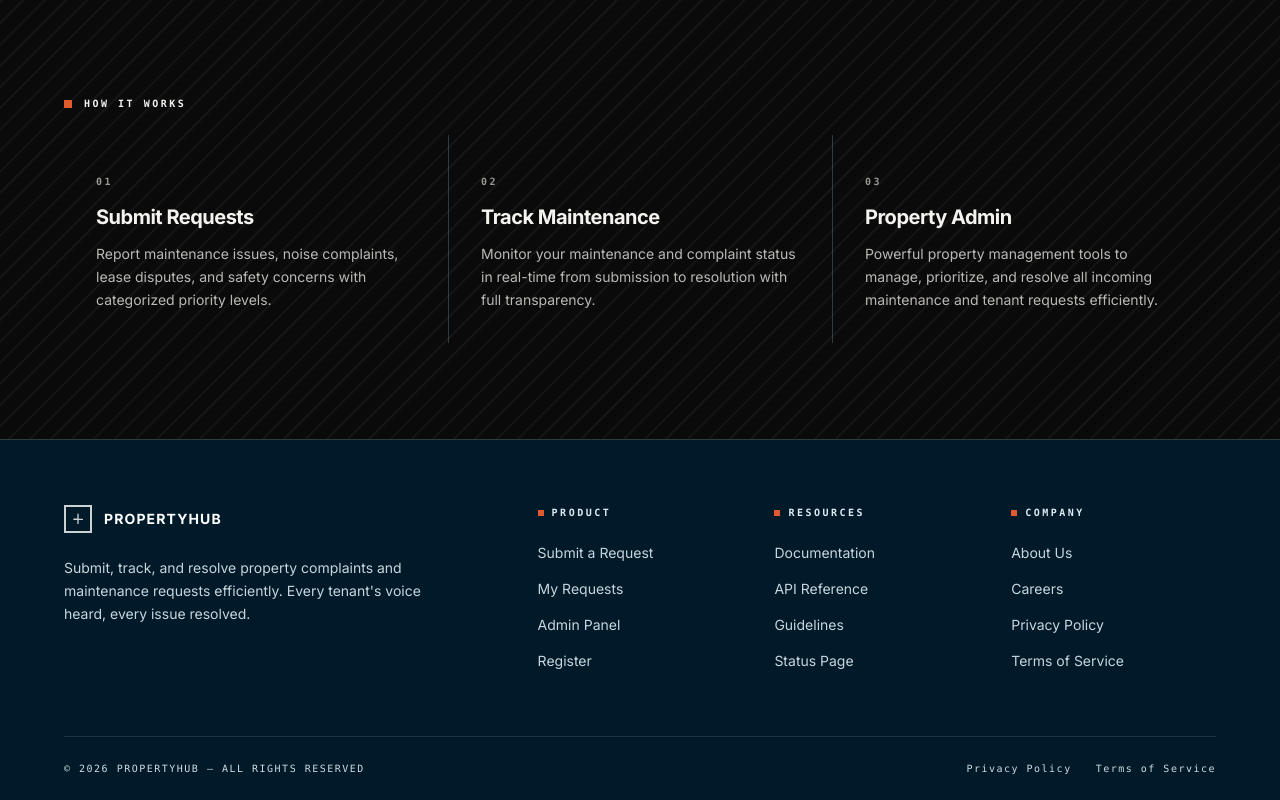
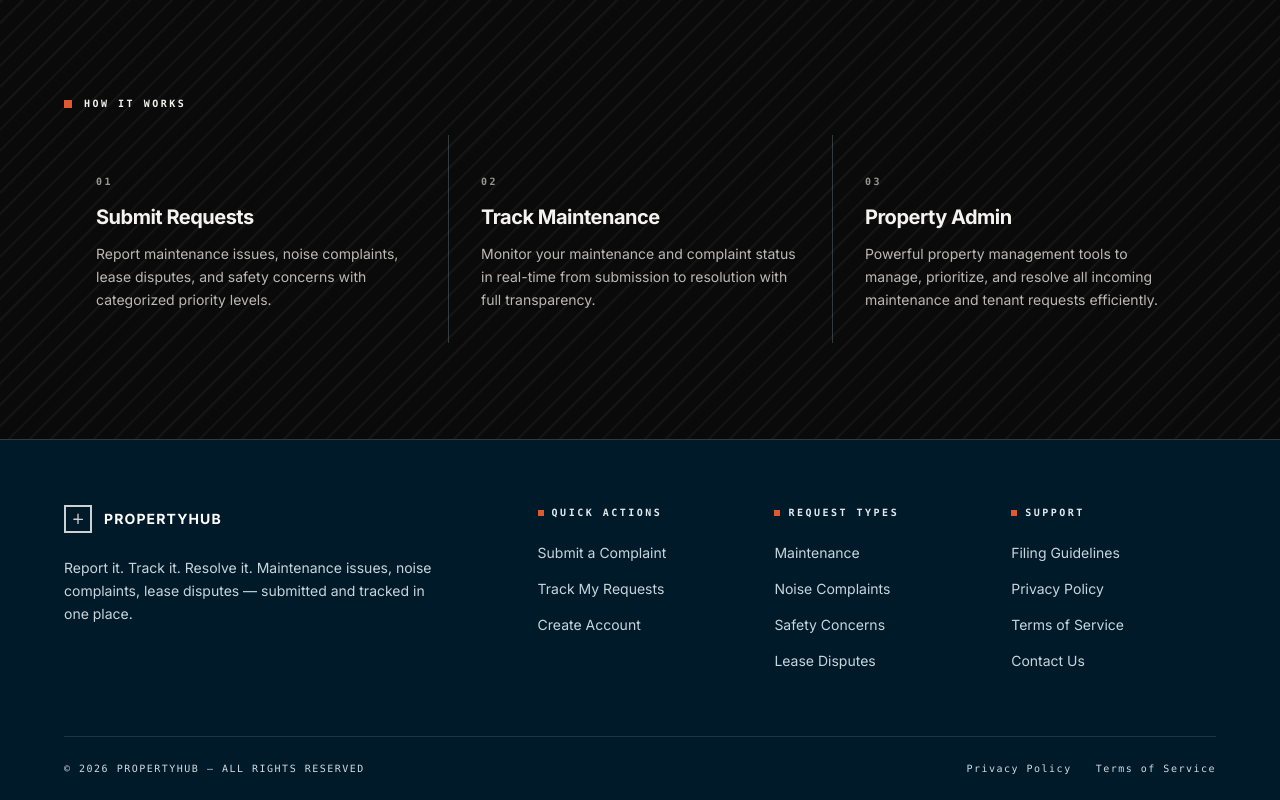
Before and after one commit to Yesuaaa/PropertyHub, a React (Vite) app in the folder client/: page / in a window 1280 px wide. Shown: the part 784-1584 px from the top of the page. Built offline with nearby package versions, Linux system fonts and the light colour scheme; the HTML template or start-up script is replaced by a standard one.

Commit message:
Footer Update

```diff
--- a/client/src/components/Footer.jsx
+++ b/client/src/components/Footer.jsx
@@ -1,32 +1,33 @@
 import { Link } from 'react-router-dom';
 
 export default function Footer() {
+  const user = JSON.parse(localStorage.getItem('user') || 'null');
   const columns = [
     {
-      title: 'Product',
+      title: 'Quick Actions',
       links: [
-        { label: 'Submit a Request', to: '/new' },
-        { label: 'My Requests', to: '/dashboard' },
-        { label: 'Admin Panel', to: '/admin' },
-        { label: 'Register', to: '/register' },
+        { label: 'Submit a Complaint', to: '/new' },
+        { label: 'Track My Requests', to: '/dashboard' },
+        ...(user?.role === 'admin' ? [{ label: 'Admin Dashboard', to: '/admin' }] : []),
+        { label: 'Create Account', to: '/register' },
       ],
     },
     {
-      title: 'Resources',
+      title: 'Request Types',
       links: [
-        { label: 'Documentation', to: '/' },
-        { label: 'API Reference', to: '/' },
-        { label: 'Guidelines', to: '/' },
-        { label: 'Status Page', to: '/' },
+        { label: 'Maintenance', to: '/new' },
+        { label: 'Noise Complaints', to: '/new' },
+        { label: 'Safety Concerns', to: '/new' },
+        { label: 'Lease Disputes', to: '/new' },
       ],
     },
     {
-      title: 'Company',
+      title: 'Support',
       links: [
-        { label: 'About Us', to: '/' },
-        { label: 'Careers', to: '/' },
+        { label: 'Filing Guidelines', to: '/' },
         { label: 'Privacy Policy', to: '/' },
         { label: 'Terms of Service', to: '/' },
+        { label: 'Contact Us', to: '/' },
       ],
     },
   ];
@@ -45,7 +46,7 @@ export default function Footer() {
               <span className="text-white font-bold text-sm tracking-[0.08em] uppercase">PropertyHub</span>
             </Link>
             <p className="text-sm leading-relaxed text-[#c8d5dd] max-w-sm">
-              Submit, track, and resolve property complaints and maintenance requests efficiently. Every tenant's voice heard, every issue resolved.
+              Report it. Track it. Resolve it. Maintenance issues, noise complaints, lease disputes &mdash; submitted and tracked in one place.
             </p>
           </div>
 
```
